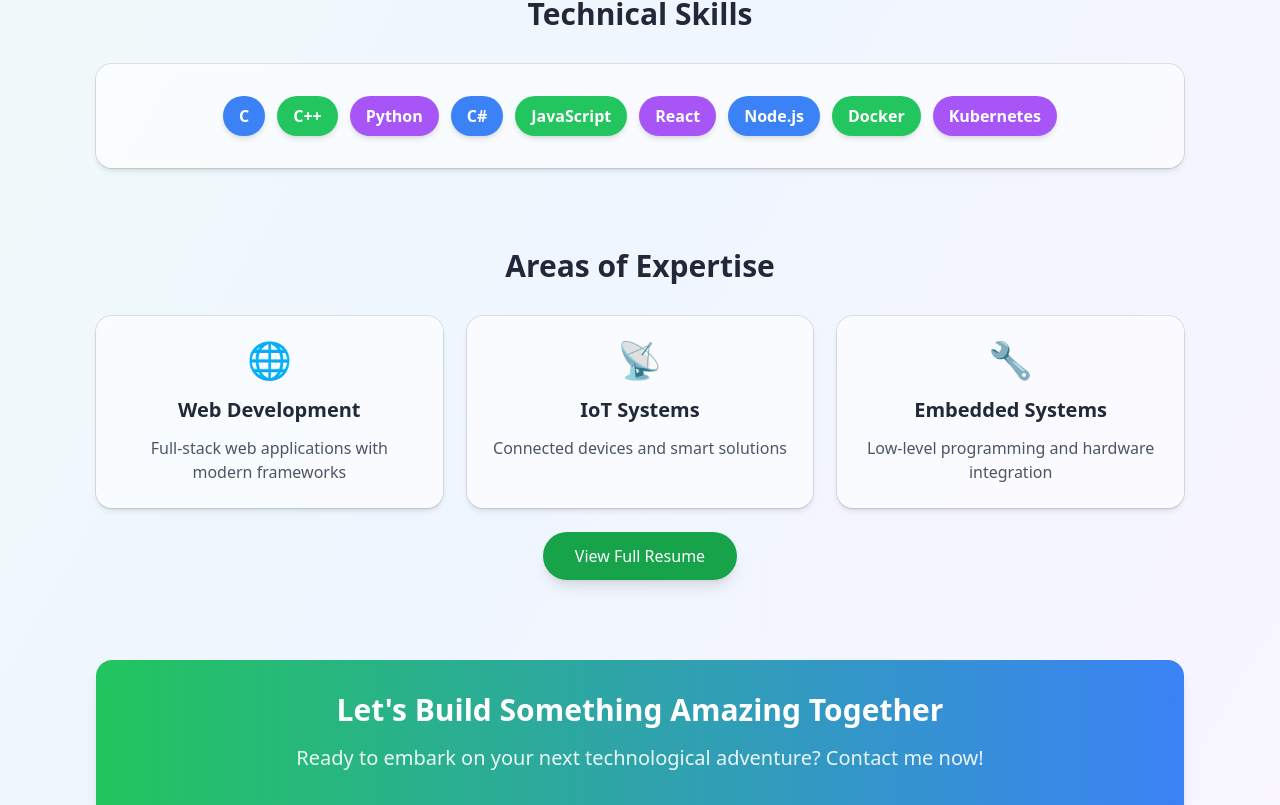
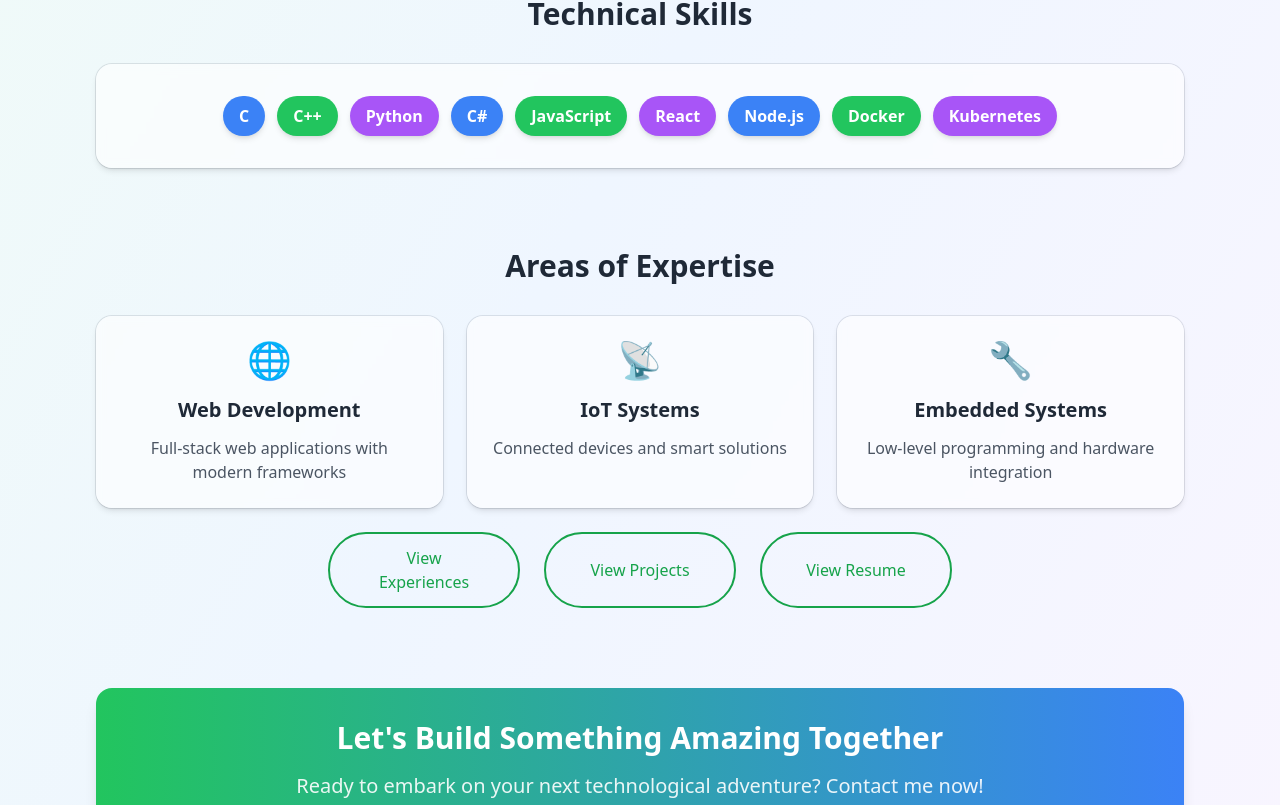
Before and after one commit to adinata15/personal-portfolio, a Next.js app: page / in a window 1280 px wide. Shown: the part 1078-1883 px from the top of the page. Built offline with nearby package versions, Linux system fonts and the light colour scheme.

Commit message:
Modify work page link

```diff
--- a/app/page.tsx
+++ b/app/page.tsx
@@ -149,7 +149,7 @@ export default function MainPage() {
                         <div className="flex flex-col sm:flex-row gap-4 justify-center">
                             <button
                                 onClick={() => triggerHref('#domains')}
-                                className="px-8 py-3 bg-green-600 text-white rounded-full hover:bg-green-700 dark:bg-green-500 dark:hover:bg-green-600 transition-colors shadow-lg"
+                                className="px-8 py-3 border-2 border-green-600 text-green-600 rounded-full hover:bg-green-600 hover:text-white dark:border-green-400 dark:text-green-400 dark:hover:bg-green-400 dark:hover:text-gray-900 transition-colors"
                             >
                                 View My Work
                             </button>
@@ -234,7 +234,7 @@ export default function MainPage() {
                         Areas of Expertise
                     </h2>
                     <div className="grid md:grid-cols-3 gap-6">
-                        {domains.map((domain, index) => (
+                        {domains.map((domain) => (
                             <div
                                 key={domain.title}
                                 onClick={() => {}}
@@ -250,12 +250,24 @@ export default function MainPage() {
                             </div>
                         ))}
                     </div>
-                    <div className="flex w-full justify-center my-6">
+                    <div className="flex w-full justify-center my-6 gap-6">
                         <button
-                            onClick={() => triggerHref('/resume', true)}
-                            className="px-8 py-3 bg-green-600 text-white rounded-full hover:bg-green-700 dark:bg-green-500 dark:hover:bg-green-600 transition-colors shadow-lg"
+                            onClick={() => triggerHref('/experiences')}
+                            className="px-8 py-3 w-48 border-2 border-green-600 text-green-600 rounded-full hover:bg-green-600 hover:text-white dark:border-green-400 dark:text-green-400 dark:hover:bg-green-400 dark:hover:text-gray-900 transition-colors"
                         >
-                            View Full Resume
+                            View Experiences
+                        </button>
+                        <button
+                            onClick={() => triggerHref('/projects')}
+                            className="px-8 py-3 w-48 border-2 border-green-600 text-green-600 rounded-full hover:bg-green-600 hover:text-white dark:border-green-400 dark:text-green-400 dark:hover:bg-green-400 dark:hover:text-gray-900 transition-colors"
+                        >
+                            View Projects
+                        </button>
+                        <button
+                            onClick={() => triggerHref('/resume')}
+                            className="px-8 py-3 w-48 border-2 border-green-600 text-green-600 rounded-full hover:bg-green-600 hover:text-white dark:border-green-400 dark:text-green-400 dark:hover:bg-green-400 dark:hover:text-gray-900 transition-colors"
+                        >
+                            View Resume
                         </button>
                     </div>
                 </section>
```
